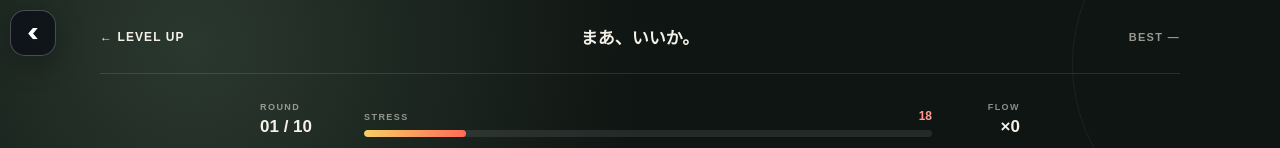
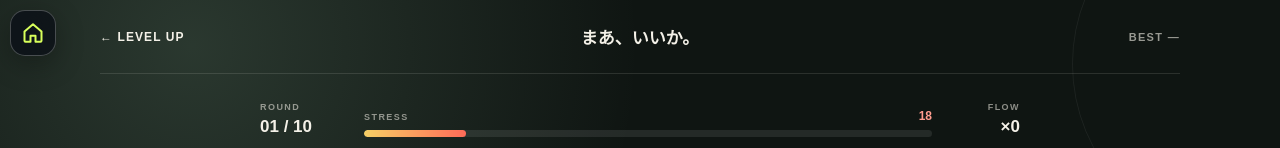
Before and after one commit to hrt14/hitobito-tools, a Next.js app: page /maa-iika in a window 1280 px wide. Shown: the top 148 px of the page. Built offline with nearby package versions, Linux system fonts and the light colour scheme; no server answers.

Commit message:
LEVEL UPホームボタンを家アイコンに統一

```diff
--- a/components/LevelUpHomeButton.tsx
+++ b/components/LevelUpHomeButton.tsx
@@ -16,19 +16,30 @@ export default function LevelUpHomeButton() {
         border: "1px solid rgba(255,255,255,.24)",
         borderRadius: 15,
         background: "rgba(12,16,24,.82)",
-        color: "#fff",
+        color: "#d8ff5b",
         textDecoration: "none",
-        fontFamily: '-apple-system,BlinkMacSystemFont,"Segoe UI",sans-serif',
-        fontSize: 24,
-        fontWeight: 900,
-        lineHeight: 1,
         boxShadow: "0 8px 28px rgba(0,0,0,.28)",
         backdropFilter: "blur(12px)",
         WebkitBackdropFilter: "blur(12px)",
         WebkitTapHighlightColor: "transparent",
       }}
     >
-      ‹
+      <svg
+        viewBox="0 0 24 24"
+        width="24"
+        height="24"
+        aria-hidden="true"
+        focusable="false"
+      >
+        <path
+          d="M3.5 10.5 12 3.25l8.5 7.25v9.25a1 1 0 0 1-1 1h-5v-6h-5v6h-5a1 1 0 0 1-1-1Z"
+          fill="none"
+          stroke="currentColor"
+          strokeWidth="2"
+          strokeLinecap="round"
+          strokeLinejoin="round"
+        />
+      </svg>
     </a>
   );
 }
```
